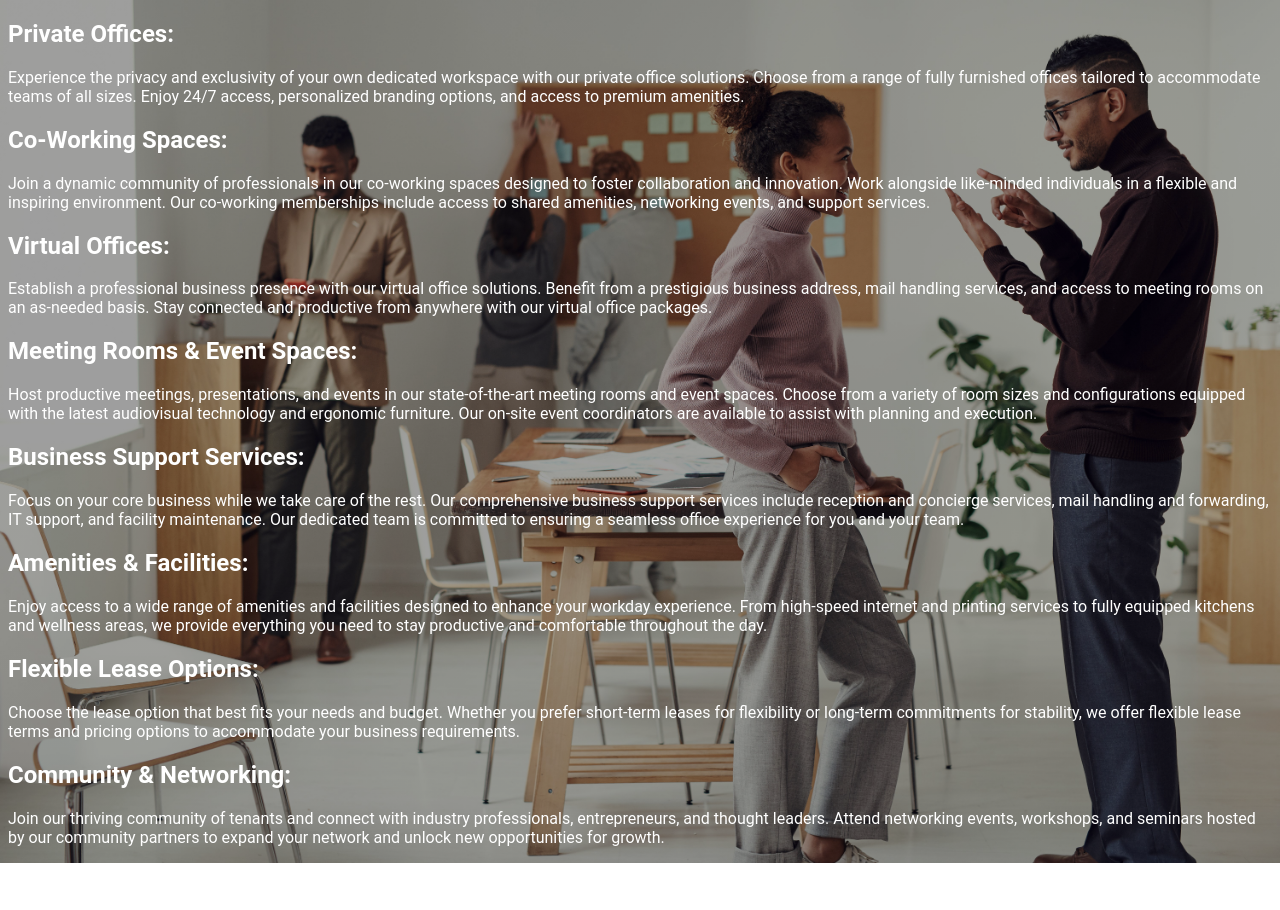
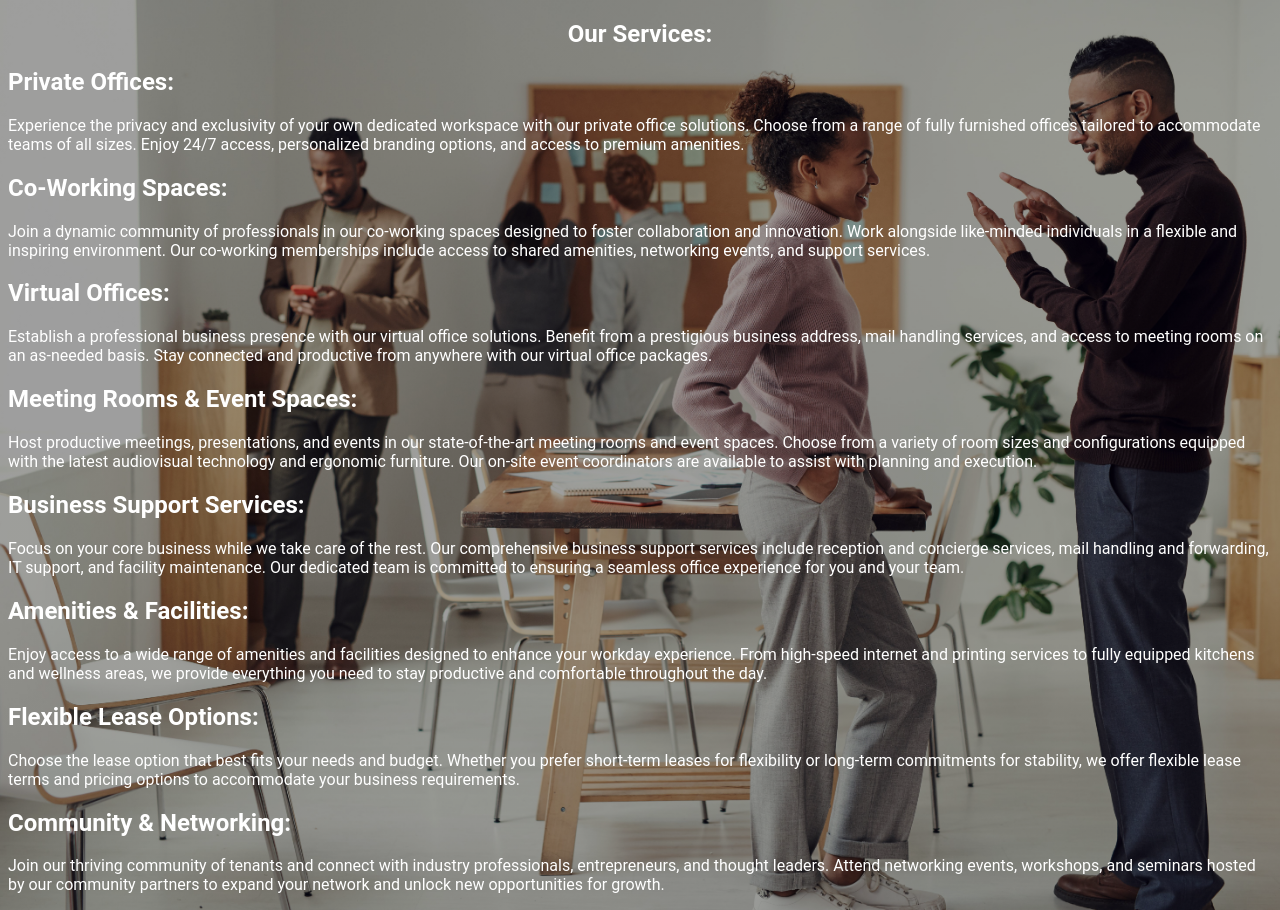
Before and after one commit to Tobi-Kazim/LandingPage2, a plain HTML site: page services.html in a window 1280 px wide. Before the commit the page ends 863 px from the top, so only its background shows below. Drawn offline with Linux system fonts and the light colour scheme.

Commit message:
Update services.html

```diff
--- a/services.html
+++ b/services.html
@@ -17,6 +17,7 @@
 
 </head>
 <body>
+<h2><center>Our Services:</center></h2>
 <p>
 <h2>Private Offices:</h2>
 Experience the privacy and exclusivity of your own dedicated workspace with our private office solutions. Choose from a range of fully furnished offices tailored to accommodate teams of all sizes. Enjoy 24/7 access, personalized branding options, and access to premium amenities.
```
